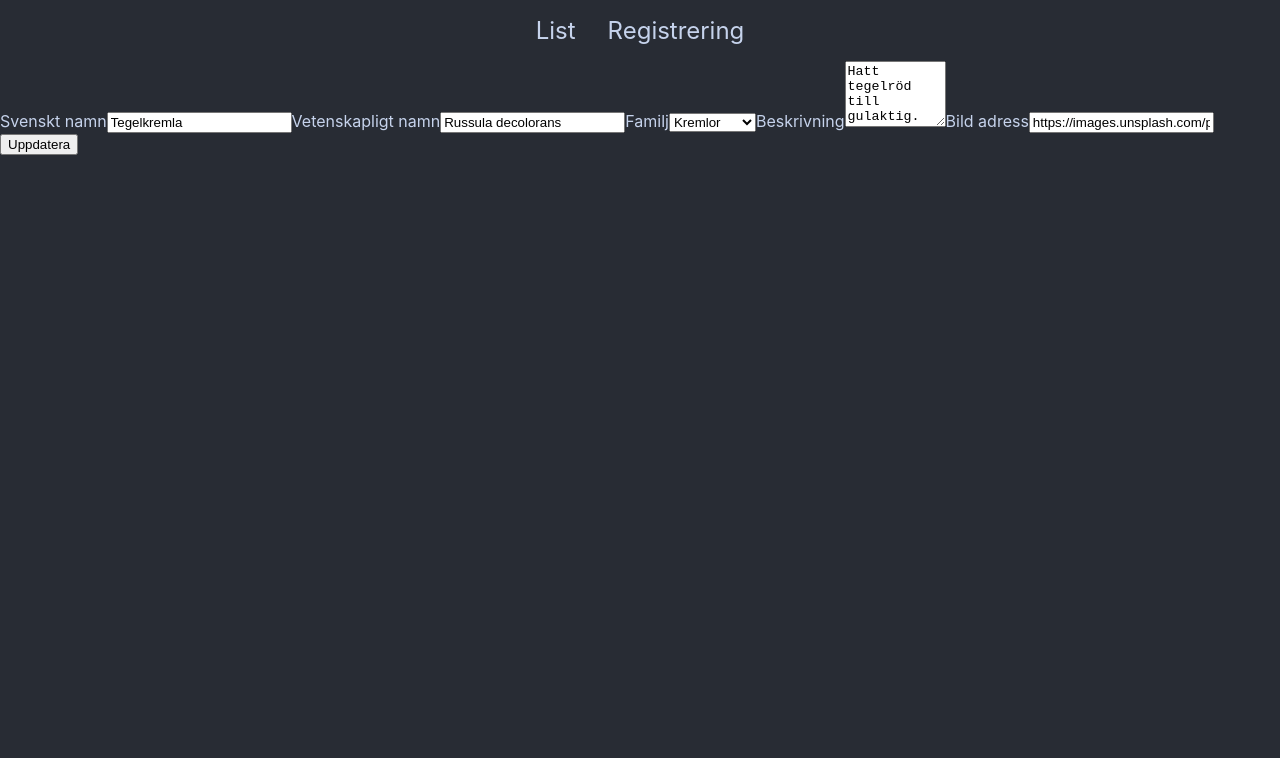
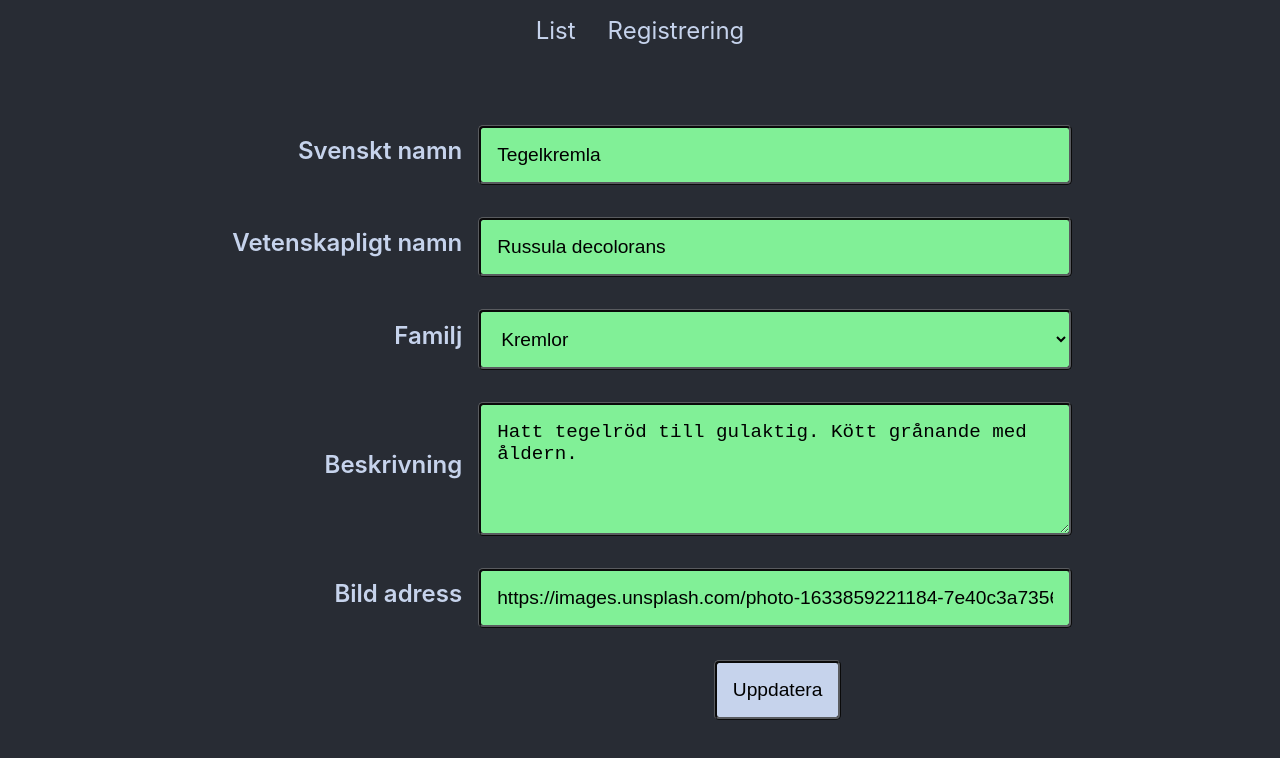
Before and after one commit to TereseBo/IndiviuellUppgiftFrontend3, a React (Create React App) app: page /edit/10 in a window 1280 px wide. Shown: the top 758 px of the page. Built offline with nearby package versions, Linux system fonts and the light colour scheme; data requests are answered from the project's data file.

Commit message:
Added form-section component

```diff
--- a/src/Components/Card.scss
+++ b/src/Components/Card.scss
@@ -63,6 +63,7 @@
         flex-direction: column;
         justify-content: center;
         align-items: center;
+        gap: 1rem;
 
         .action-element{
             background-color:#282c34;
--- /dev/null
+++ b/src/Components/FormSection.js
@@ -0,0 +1,48 @@
+import "./FormSection.scss";
+function FormSection(props) {
+    switch (props.type) {
+        case "textarea":
+            return (
+                <div className="form-section">
+                    <label htmlFor={props.id} > {props.label}</label>
+                    <textarea id={props.id} value={props.value} onChange={props.onChange} requirered/>
+                </div>
+            );
+        case "radio":
+            return (
+                <div className="form-section">
+                    <label htmlFor={props.id} > {props.label}</label>
+                    <select id={props.id} value={props.value} onChange={props.onChange} requirered>
+                        <option value="Kremlor">Kremlor</option>
+                        <option value="Riskor">Riskor</option>
+                        <option value="Kantareller">Kantareller</option>
+                        <option value="Soppar">Soppar</option>
+                    </select>
+                </div>);
+        case "text":
+            return (
+                <div className="form-section">
+                    <label htmlFor={props.id} > {props.label}</label>
+                    <input type="text" id={props.id} value={props.value} onChange={props.onChange} requirered />
+                </div>
+            );
+        case "submit":
+            return (
+                <div className="form-section" id="submit-section">
+                    <label htmlFor={props.id} > {props.label}</label>
+                    <input type="submit" value={props.label} />
+                </div>
+            );
+        case "default":
+            return (
+                <h1>Ooops!</h1>
+            );
+
+
+    }
+
+
+
+
+}
+export default FormSection;
--- /dev/null
+++ b/src/Components/FormSection.scss
@@ -0,0 +1,44 @@
+.form-section{
+    display: flex;
+    gap: 1rem;
+    padding: 1rem;
+    align-items: center;
+    label{
+        box-sizing: border-box;
+        width: 30%;
+        font-size: 1.5rem;
+        line-height: 100%;
+        font-weight: 600;
+        margin-bottom: 0.5rem;
+        text-align: end;
+    }
+
+    input, textarea, select{
+        box-sizing: border-box;
+        width: 70%;
+        font-size: 1.2rem;
+        padding: 1rem;
+        border: 3px ridge rgb(89, 91, 95);
+        border-radius: 5px;
+        &:valid{
+            background-color: rgb(129, 240, 151);
+        }
+        &[value=""]{
+            background-color: rgb(240, 129, 129);
+        }
+    }
+    textarea{
+        height: calc(1.2rem * 7);
+    }
+    &#submit-section{
+        label{
+            visibility: hidden;
+        }
+        input{
+            width: auto;
+            margin: auto;
+            padding: 1rem;
+            background-color: rgb(198, 211, 236);
+        }
+    }
+}
--- a/src/Pages/Details.js
+++ b/src/Pages/Details.js
@@ -2,7 +2,7 @@ import { useNavigate, useParams } from "react-router-dom";
 import { useState, useEffect } from "react";
 import Card from "../Components/Card";
 import { Link } from "react-router-dom";
-
+import "./Details.scss";
 function Details() {
     const { id } = useParams();
     const [mushroom, setMushroom] = useState({});
@@ -26,7 +26,7 @@ function Details() {
 
     if (!mushroom) return null;
     return (
-        <div>
+        <div className="card-container">
             <Card mushroom={mushroom}>
                 <button className="action-element" onClick={deleteMushroom}>Ta bort</button>
                 <Link className="action-element" to={`/edit/${id}`}>Ändra</Link>
--- /dev/null
+++ b/src/Pages/Details.scss
@@ -0,0 +1,6 @@
+.card-container{
+    padding: 2rem;
+    >*{
+        margin: auto;
+    }
+}
--- a/src/Pages/Edit.js
+++ b/src/Pages/Edit.js
@@ -1,5 +1,7 @@
 import { useState, useEffect } from "react";
 import { useParams } from "react-router-dom";
+import FormSection from "../Components/FormSection";
+import "./Edit.scss";
 function Edit() {
     const { id } = useParams();
     const [mushroom, setMushroom] = useState({
@@ -23,41 +25,33 @@ function Edit() {
     async function editData(e) {
         e.preventDefault();
         console.log(e.currentTarget);
-        let res= await fetch(`http://localhost:3002/mushrooms/${id}`, {
+        let res = await fetch(`http://localhost:3002/mushrooms/${id}`, {
 
             method: "PUT",
             headers: {
-                'content-type': 'application/json'},
+                'content-type': 'application/json'
+            },
             body: JSON.stringify(mushroom)
         });
-        if(res.ok) {
+        if (res.ok) {
             console.log("Edit successful");
             setMushroom({});
             e.target.reset();
         }
     }
     function saveChange(e) {
-        setMushroom({...mushroom, [e.target.id]: e.target.value});
+        setMushroom({ ...mushroom, [e.target.id]: e.target.value });
     }
-    if(!mushroom) return null;
-    return(
-        <form onSubmit={editData} >
-            <label htmlFor="name1">Svenskt namn</label>
-            <input id="name1" type="text" value={mushroom.name1} onChange={saveChange} />
-            <label htmlFor="name2">Vetenskapligt namn</label>
-            <input id="name2" type="text" value={mushroom.name2}  onChange={saveChange}/>
-            <label htmlFor="family">Familj</label>
-            <select id="family" type="radio" value={mushroom.family} onChange={saveChange}>
-                <option value="Kremlor">Kremlor</option>
-                <option value="Riskor">Riskor</option>
-                <option value="Kantareller">Kantareller</option>
-                <option value="Soppar">Soppar</option>
-                </select>
-            <label htmlFor="description">Beskrivning</label>
-            <textarea id="description"  rows="4" cols="10" value={mushroom.description} onChange={saveChange}/>
-            <label htmlFor="image">Bild adress</label>
-            <input id="image" type="text" value={mushroom.image} onChange={saveChange} />
-       <input type="submit" value="Uppdatera" />
+    if (!mushroom) return null;
+    return (
+        <form onSubmit={editData} className="update-form">
+            <FormSection type="text" id="name1" label="Svenskt namn" value={mushroom.name1} onChange={saveChange} />
+            <FormSection type="text" id="name2" label="Vetenskapligt namn" value={mushroom.name2} onChange={saveChange} />
+            <FormSection type="radio" id="family" label="Familj" value={mushroom.family} onChange={saveChange} />
+            <FormSection type="textarea" id="description" label="Beskrivning" value={mushroom.description} onChange={saveChange} />
+            <FormSection type="text" id="image" label="Bild adress" value={mushroom.image} onChange={saveChange} />
+            <FormSection type="submit" id="submit" label="Uppdatera" onClick={editData} />
+
         </form>
     )
 }
--- /dev/null
+++ b/src/Pages/Edit.scss
@@ -0,0 +1,7 @@
+.update-form{
+    padding: 3rem;
+    width: 70%;
+    margin: auto;
+
+
+}
```
Lines whose indentation alone changed are shown as unchanged.
